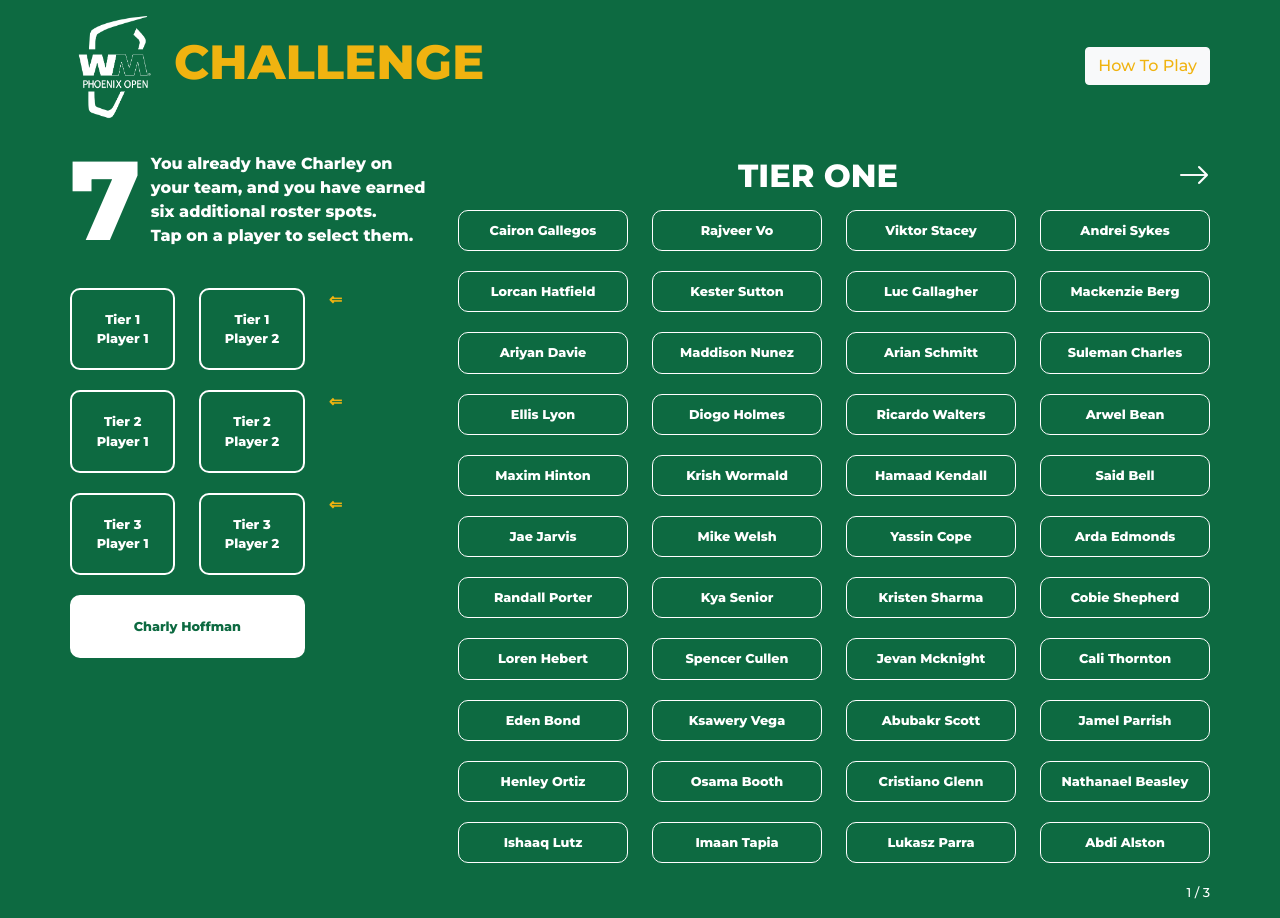
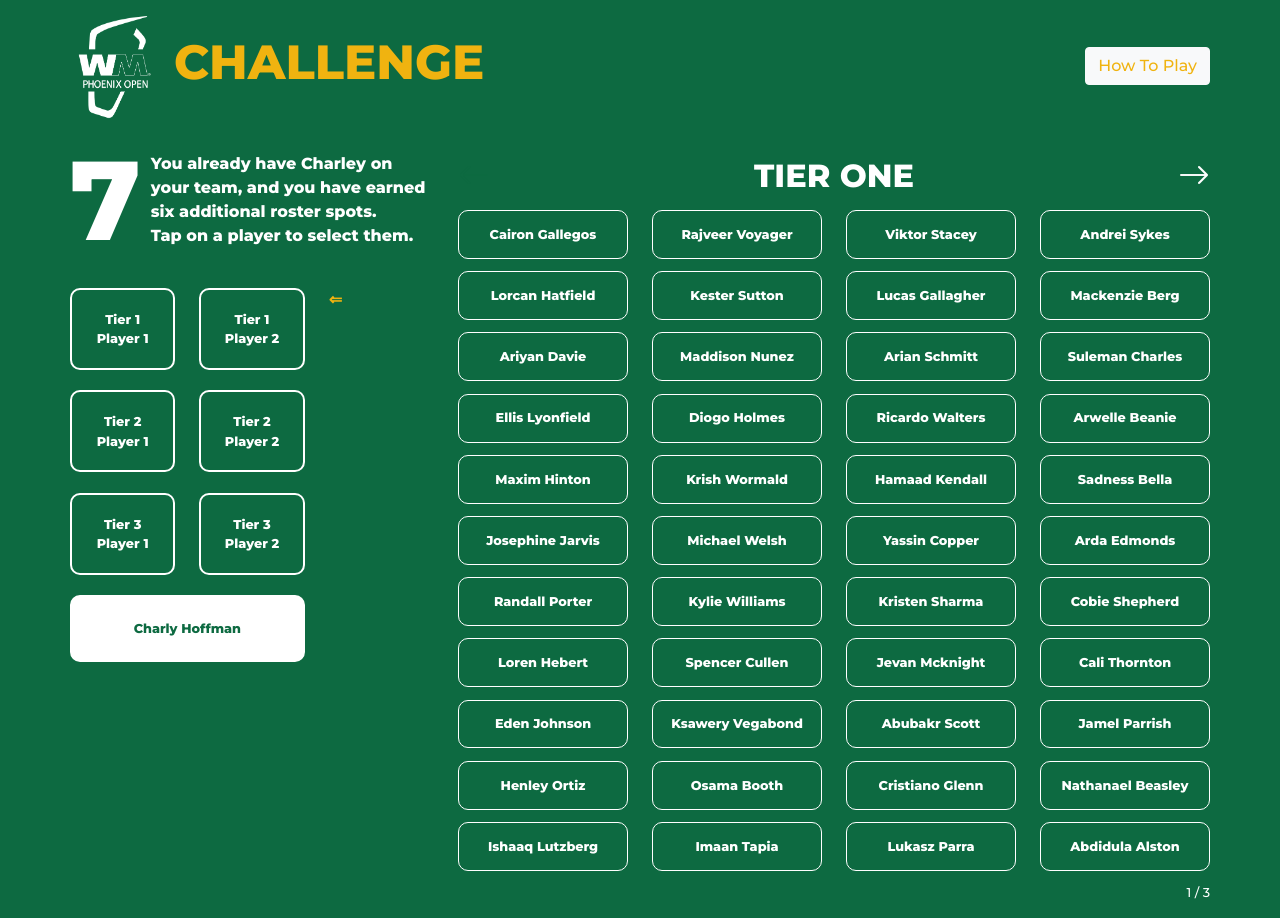
Before and after one commit to syyun13/wastemanagement, a React (Create React App) app: page / in a window 1280 px wide. Built offline with nearby package versions, Linux system fonts and the light colour scheme.

Commit message:
Feature : can select players for each tier and click again to cancel

```diff
--- a/public/index.html
+++ b/public/index.html
@@ -9,7 +9,6 @@
       name="Waste Management"
     />
     <link rel="apple-touch-icon" href="%PUBLIC_URL%/logo192.png" />
-    <link rel="manifest" href="%PUBLIC_URL%/manifest.json" />
     <link rel="stylesheet" href="https://cdn.jsdelivr.net/npm/bootstrap@5.1.1/dist/css/bootstrap.min.css" integrity="sha384-F3w7mX95PdgyTmZZMECAngseQB83DfGTowi0iMjiWaeVhAn4FJkqJByhZMI3AhiU" crossorigin="anonymous" />
     <link rel="stylesheet" href="https://cdn.jsdelivr.net/npm/bootstrap-icons@1.5.0/font/bootstrap-icons.css">
     <style> @import url('https://fonts.googleapis.com/css2?family=Montserrat:wght@200;300;500;800&display=swap'); </style>
--- a/src/components/Content.js
+++ b/src/components/Content.js
@@ -1,18 +1,26 @@
 import '../styles/Content.css'
-import React from 'react';
+import React, { useState } from 'react';
 import { Container, Row, Col } from 'react-bootstrap';
 import Select from './Select';
 import Roster from './Roster';
 
 function Content(){
+    const [tier1, setTier1] = useState([null, null]);
+    const [tier2, setTier2] = useState([null, null]);
+    const [tier3, setTier3] = useState([null, null]);
+    const [page, setPage] = useState(1);
+
+    const tier = { tier1, tier2, tier3 };
+    const setTier = { setTier1, setTier2, setTier3 }
+
     return (
         <Container className="content">
             <Row>
                 <Col xs={6} md={4}>
-                    <Select />
+                    <Select tier={tier} page={page} />
                 </Col>
                 <Col xs={12} md={8}>
-                    <Roster />
+                    <Roster tier={tier} setTier={setTier} page={page} setPage={setPage} />
                 </Col>
             </Row>
         </Container>
--- a/src/components/Roster.js
+++ b/src/components/Roster.js
@@ -2,26 +2,75 @@ import '../styles/Roster.css'
 import React from 'react';
 import { Container, Row, Col, Button } from 'react-bootstrap';
 
-function Roster(){
-    const players = ["Cairon Gallegos", "Rajveer Vo", "Viktor Stacey", "Andrei Sykes", "Lorcan Hatfield", "Kester Sutton", "Luc Gallagher", "Mackenzie Berg", "Ariyan Davie", "Maddison Nunez", "Arian Schmitt", "Suleman Charles", "Ellis Lyon", "Diogo Holmes", "Ricardo Walters", "Arwel Bean", "Maxim Hinton", "Krish Wormald", "Hamaad Kendall", "Said Bell", "Jae Jarvis", "Mike Welsh", "Yassin Cope", "Arda Edmonds", "Randall Porter", "Kya Senior", "Kristen Sharma", "Cobie Shepherd", "Loren Hebert", "Spencer Cullen", "Jevan Mcknight", "Cali Thornton", "Eden Bond", "Ksawery Vega", "Abubakr Scott", "Jamel Parrish", "Henley Ortiz", "Osama Booth", "Cristiano Glenn", "Nathanael Beasley", "Ishaaq Lutz", "Imaan Tapia", "Lukasz Parra", "Abdi Alston"]
+function Roster(props){
+    const players = ["Cairon Gallegos", "Rajveer Voyager", "Viktor Stacey", "Andrei Sykes", "Lorcan Hatfield", "Kester Sutton", "Lucas Gallagher", "Mackenzie Berg", "Ariyan Davie", "Maddison Nunez", "Arian Schmitt", "Suleman Charles", "Ellis Lyonfield", "Diogo Holmes", "Ricardo Walters", "Arwelle Beanie", "Maxim Hinton", "Krish Wormald", "Hamaad Kendall", "Sadness Bella", "Josephine Jarvis", "Michael Welsh", "Yassin Copper", "Arda Edmonds", "Randall Porter", "Kylie Williams", "Kristen Sharma", "Cobie Shepherd", "Loren Hebert", "Spencer Cullen", "Jevan Mcknight", "Cali Thornton", "Eden Johnson", "Ksawery Vegabond", "Abubakr Scott", "Jamel Parrish", "Henley Ortiz", "Osama Booth", "Cristiano Glenn", "Nathanael Beasley", "Ishaaq Lutzberg", "Imaan Tapia", "Lukasz Parra", "Abdidula Alston"]
+    const { setTier1, setTier2, setTier3 } = props.setTier;
+    const { tier1, tier2, tier3 } = props.tier;
+    const { page, setPage } = props
+
+    const pageText = ["", "ONE", "TWO", "THREE"];
+
+    const setTier = (tier, arr) => {
+        if (tier === 1){
+            setTier1(arr);
+        } else if (tier === 2){
+            setTier2(arr);
+        } else if (tier === 3){
+            setTier3(arr);
+        }
+    }
+
+    const selectPlayer = (e) => {
+        const player = e.target.innerText;
+        let tier = null;
+        if (page === 1) tier = tier1;
+        if (page === 2) tier = tier2;
+        if (page === 3) tier = tier3;
+
+        if (tier.includes(player)){
+            if (tier.indexOf(player) === 0){
+                setTier(page, [null, tier[1]]);
+            } else {
+                setTier(page, [tier[0], null]);
+            }
+        } else if(!tier[0] || !tier[1]) {
+            tier[0] ? setTier(page, [tier[0], player]) : setTier(page, [player, tier[1]]);
+        }
+    }
+
     return (
         <Container>
             <div>
-                <div id="tierTitle">TIER ONE <i class="bi bi-arrow-right"></i></div>
+                <div id="tierTitle">
+                    { page === 2 || page === 3 ? <i onClick={() => setPage(page-1)} className="bi bi-arrow-left"></i> : <i style={{color: "#0D6A41"}} className="bi bi-arrow-left"></i> }
+                    TIER {pageText[page]}
+                    { page === 1 || page === 2 ? <i onClick={() => setPage(page+1)} className="bi bi-arrow-right"></i> : <i style={{color: "#0D6A41"}} className="bi bi-arrow-right"></i> }
+                </div>
             </div>
             <Row id="roster">
                 {players.map((player, i) => {
+                    let tier = null;
+                    if (page === 1) tier = tier1;
+                    if (page === 2) tier = tier2;
+                    if (page === 3) tier = tier3;
+                    const active = tier.includes(player);
                     return (
                         <Col sm={3} key={i}>
-                            <Button variant="flat">
-                                {player}
-                            </Button>
+                            {active ?
+                                <Button variant="flat" className="btn-success" name={player} onClick={selectPlayer}>
+                                    {player}
+                                </Button>
+                                :
+                                <Button variant="flat" name={player} onClick={selectPlayer}>
+                                    {player}
+                                </Button>
+                            }
                         </Col>
                     )
                 })}
             </Row>
             <div>
-                <p id="page">1 / 3</p>
+                <p id="page">{page} / 3</p>
             </div>
         </Container>
     )
--- a/src/components/Select.js
+++ b/src/components/Select.js
@@ -1,7 +1,9 @@
 import React from 'react';
 import { Container, Row, Col, Button } from 'react-bootstrap';
 
-function Select(){
+function Select(props){
+    const { tier1, tier2, tier3 } = props.tier;
+    const page = props.page;
     return (
         <Container>
             <div id="seven">7</div>
@@ -11,47 +13,83 @@ function Select(){
             <div className="list">
                 <Row>
                     <Col>
+                    {tier1[0] ?
+                        <Button variant="flat" className="btn-block btn-success">
+                            {tier1[0]}
+                        </Button>
+                        :
                         <Button variant="flat">
                             Tier 1 Player 1
                         </Button>
+                    }
                     </Col>
                     <Col>
+                    {tier1[1] ?
+                        <Button variant="flat" className="btn-success">
+                            {tier1[1]}
+                        </Button>
+                        :
                         <Button variant="flat">
                             Tier 1 Player 2
                         </Button>
+                    }
                     </Col>
                     <Col>
-                        <p className="arrow">⇐</p>
+                        { page === 1 ? <p className="arrow">⇐</p> : <></> }
                     </Col>
                 </Row>
                 <Row>
                     <Col>
+                    {tier2[0] ?
+                        <Button variant="flat" className="btn-success">
+                            {tier2[0]}
+                        </Button>
+                        :
                         <Button variant="flat">
                             Tier 2 Player 1
                         </Button>
+                    }
                     </Col>
                     <Col>
+                    {tier2[1] ?
+                        <Button variant="flat" className="btn-success">
+                            {tier2[1]}
+                        </Button>
+                        :
                         <Button variant="flat">
                             Tier 2 Player 2
                         </Button>
+                    }
                     </Col>
                     <Col>
-                        <p className="arrow">⇐</p>
+                        { page === 2 ? <p className="arrow">⇐</p> : <></> }
                     </Col>
                 </Row>
                 <Row>
                     <Col>
+                    {tier3[0] ?
+                        <Button variant="flat" className="btn-success">
+                            {tier3[0]}
+                        </Button>
+                        :
                         <Button variant="flat">
                             Tier 3 Player 1
                         </Button>
+                    }
                     </Col>
                     <Col>
+                    {tier3[1] ?
+                        <Button variant="flat" className="btn-success">
+                            {tier3[1]}
+                        </Button>
+                        :
                         <Button variant="flat">
                             Tier 3 Player 2
                         </Button>
+                    }
                     </Col>
                     <Col>
-                        <p className="arrow">⇐</p>
+                        { page === 3 ? <p className="arrow">⇐</p> : <></> }
                     </Col>
                 </Row>
                 <Row>
@@ -61,6 +99,15 @@ function Select(){
                         </Button>
                     </Col>
                 </Row>
+                {tier1[0] && tier1[1] && tier2[0] && tier2[1] && tier3[0] && tier3[1] ?
+                <Row>
+                    <Col sm={8}>
+                        <Button variant="flat" id="submit">
+                            SUBMIT
+                        </Button>
+                    </Col>
+                </Row>
+                : <></>}
             </div>
         </Container>
     )
--- a/src/styles/Content.css
+++ b/src/styles/Content.css
@@ -30,6 +30,7 @@ p {
     padding: 20px;
     margin-bottom: 20px;
     width: 100%;
+    height: 80%;
 }
 
 .btn-success {
@@ -47,3 +48,11 @@ p {
     vertical-align: top;
     line-height: 96px;
 }
+
+#submit {
+    color: #0D6A41;
+    background-color: #B4C64C;
+    border: none;
+    font-size: 1.5em;
+    padding: 10px;
+}
--- a/src/styles/Roster.css
+++ b/src/styles/Roster.css
@@ -15,8 +15,12 @@
     border-width: 1.5px;
 }
 
-i, #page {
+.bi-arrow-right, #page {
     float: right;
+}
+
+.bi-arrow-left {
+    float: left;
 }
 
 #page {
```
